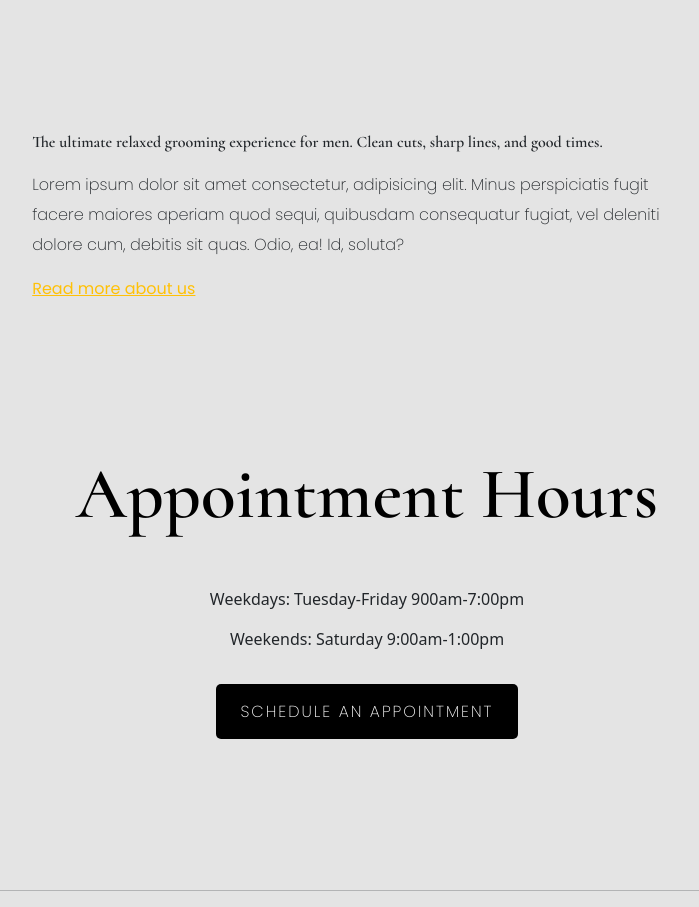
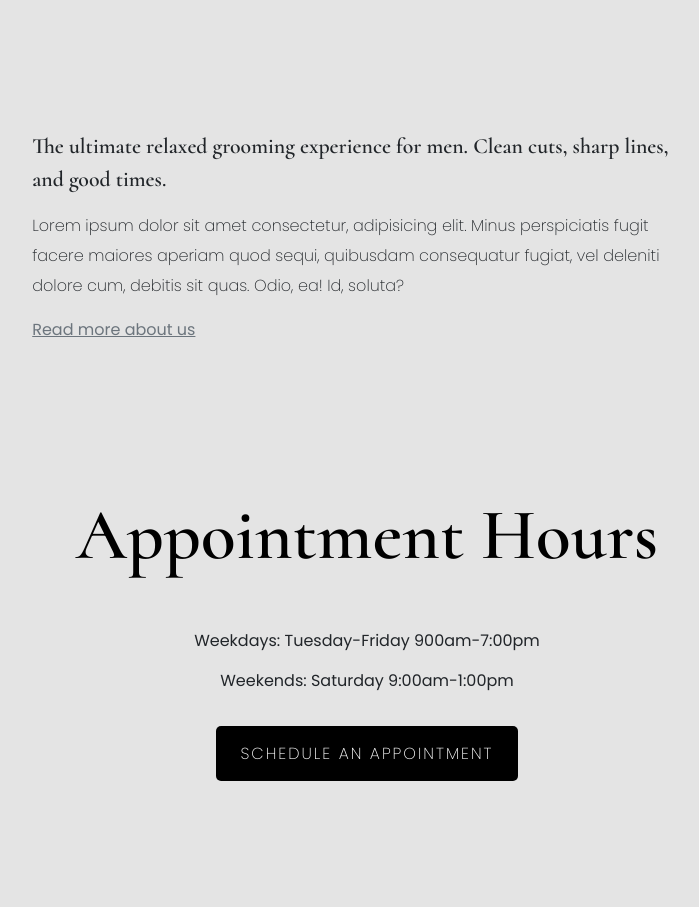
Before and after one commit to EvesLastDescendant/barbershopp, a React (Vite) app: page / in a window 1280 px wide. Shown: the part 820-1727 px from the top of the page, without its empty margins (273-972 px from the left). Built offline with nearby package versions, Linux system fonts and the light colour scheme.

Commit message:
effected gsapanimpos.jsx

```diff
--- a/src/routes/home.jsx
+++ b/src/routes/home.jsx
@@ -2,12 +2,24 @@ import { Container } from "react-bootstrap"
 import NavBar from "../components/navigationbar"
 import { fontsizes } from "../utils/fontsize"
 import { Link } from "react-router-dom"
-import { useState } from "react"
+import { useEffect, useState } from "react"
 import AnimPos from "../components/gsapanimpos"
 
 function Home() {
     const [isHover, setIsHover] = useState(false)
+    const [isLoad, setIsLoad] = useState(false)
 
+    useEffect(() => {
+        function simulateNetworkRequest() {
+            return new Promise((res) => setTimeout(res, 2000))
+        }
+
+        if (isLoad) {
+            simulateNetworkRequest().then(() => {
+                setIsLoad(false)
+            })
+        }
+    }, [isLoad])
 
     return (
         <>
@@ -22,9 +34,9 @@ function Home() {
             <Container>
                 <div style={{minHeight: 10, height: 150}}></div>
                 <div className="div">
-                    <p style={{fontFamily: "'Cormorant', serif", fontWeight: 'bold'}}>The ultimate relaxed grooming experience for men. Clean cuts, sharp lines, and good times.</p>
+                    <p style={{fontFamily: "'Cormorant', serif", fontWeight: 'bold', fontSize: "1.7vw"}}>The ultimate relaxed grooming experience for men. Clean cuts, sharp lines, and good times.</p>
                     <p style={{fontFamily: "'Poppins', sans-serif", fontWeight: 100, lineHeight: fontsizes["2xl"]}}>Lorem ipsum dolor sit amet consectetur, adipisicing elit. Minus perspiciatis fugit facere maiores aperiam quod sequi, quibusdam consequatur fugiat, vel deleniti dolore cum, debitis sit quas. Odio, ea! Id, soluta?</p>
-                    <Link to={'/about'} style={{fontFamily: "'Poppins', sans-serif"}} className="text-warning" >Read more about us</Link>
+                    <Link to={'/our story'} target="_top" style={{fontFamily: "'Poppins', sans-serif"}} className="text-secondary" >Read more about us</Link>
                 </div>
             </Container>
             <Container>
@@ -41,9 +53,9 @@ function Home() {
                     >
                         Appointment Hours
                     </h1>
-                    <p>Weekdays: Tuesday-Friday 900am-7:00pm</p>
-                    <p className="mb-5">Weekends: Saturday 9:00am-1:00pm</p>
-                    <Link to={'/bookings'} style={{
+                    <p style={{fontFamily: "'Poppins', sans-serif"}}>Weekdays: Tuesday-Friday 900am-7:00pm</p>
+                    <p className="mb-5" style={{fontFamily: "'Poppins', sans-serif"}}>Weekends: Saturday 9:00am-1:00pm</p>
+                    <Link to={'/bookings'} target="_top" style={{
                         textDecoration: 'none',
                         borderRadius: 5,
                         letterSpacing: 2,
```
